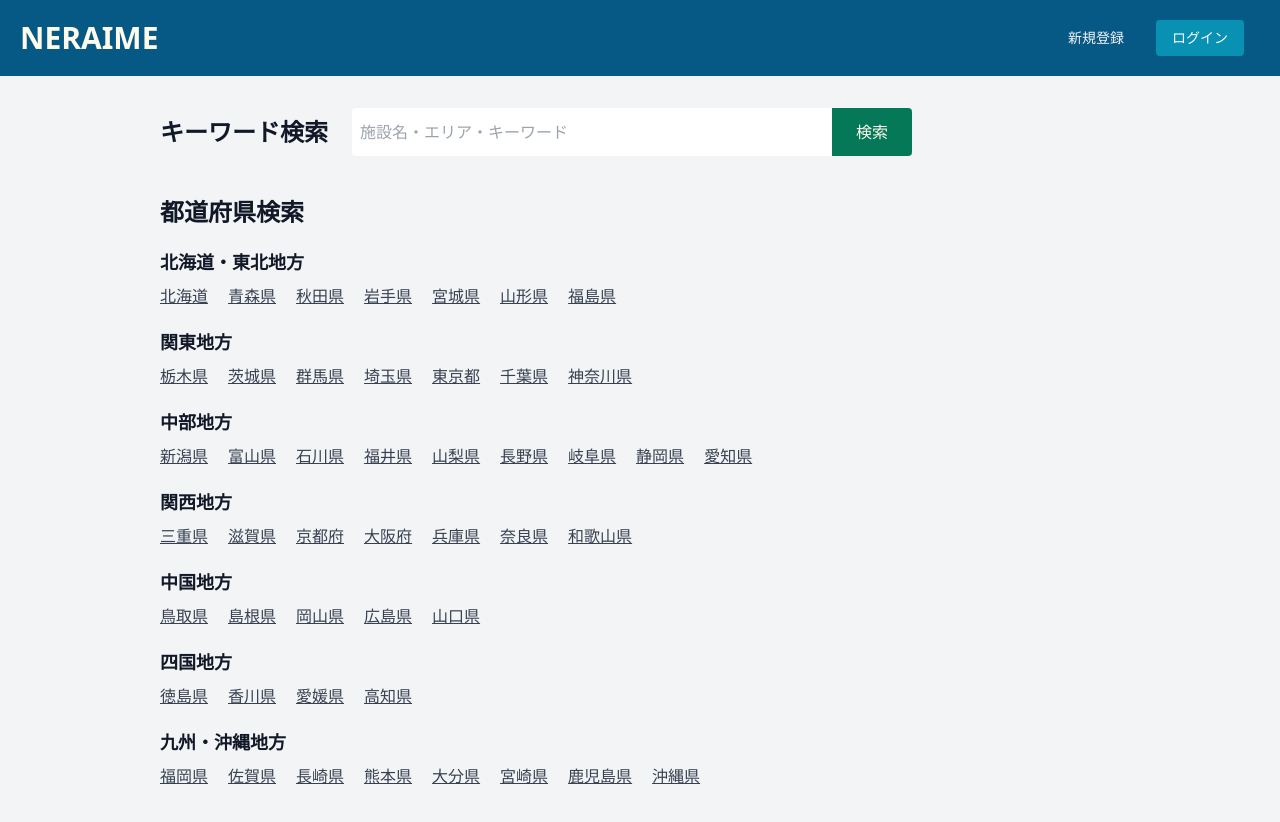
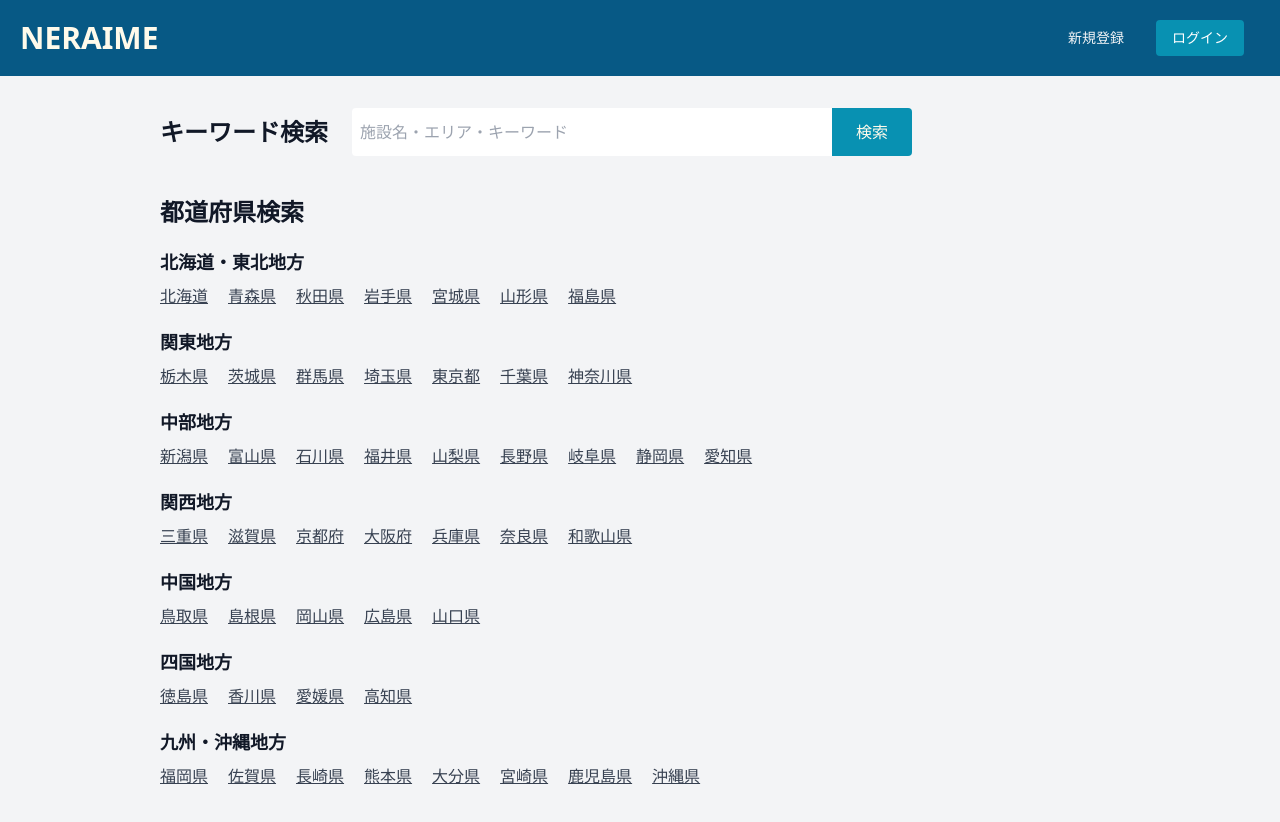
Before and after one commit to Hijikata1869/neraime-frontend, a Next.js app: page /search in a window 1280 px wide. Shown: the top 822 px of the page. Built offline with nearby package versions, Linux system fonts and the light colour scheme.

Commit message:
検索画面のボタンの色を修正#32

```diff
--- a/components/KeywordSearch.tsx
+++ b/components/KeywordSearch.tsx
@@ -70,7 +70,7 @@ export const KeywordSearch: React.FC = memo(() => {
             onChange={(event) => onChangeInputValue(event)}
           />
           <button
-            className="py-3 px-6 text-amber-50 rounded-r bg-emerald-700 hover:bg-emerald-950"
+            className="py-3 px-6 text-amber-50 rounded-r bg-cyan-600 hover:bg-cyan-700"
             onClick={(event) => onClickSearch(event)}
           >
             検索
```
